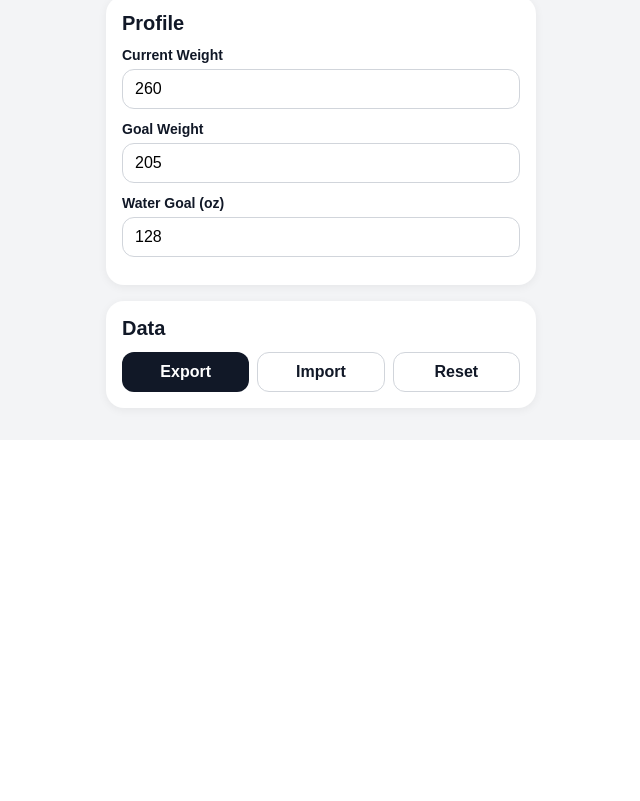
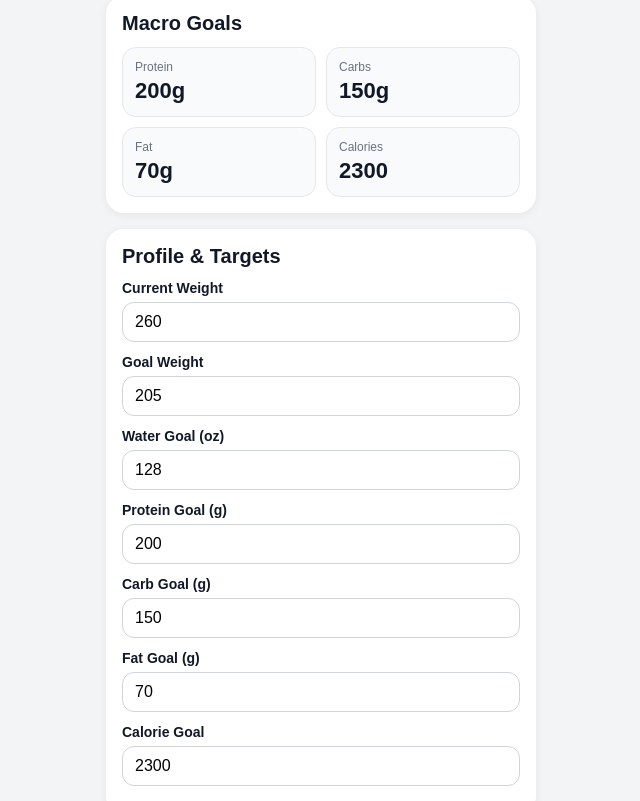
Before and after one commit to kfairfax7-web/Fitness-tracker, a React (Vite) app: page / in a window 1280 px wide. Shown: the part 420-1221 px from the top of the page, without its empty margins (319-959 px from the left). Before the commit the page ends 860 px from the top, so only its background shows below. Built offline with nearby package versions, Linux system fonts and the light colour scheme.

Commit message:
Update App.jsx

```diff
--- a/src/App.jsx
+++ b/src/App.jsx
@@ -62,6 +62,10 @@ const defaultState = {
     currentWeight: '260',
     goalWeight: '205',
     waterGoal: '128',
+    proteinGoal: '200',
+    carbGoal: '150',
+    fatGoal: '70',
+    calorieGoal: '2300',
   },
   selectedDay: 'Mon',
   daily: {
@@ -83,7 +87,7 @@ const defaultState = {
   })),
 }
 
-const STORAGE_KEY = 'fitness-tracker-full-v1'
+const STORAGE_KEY = 'fitness-tracker-full-v2'
 
 function App() {
   const [tab, setTab] = useState('dashboard')
@@ -354,7 +358,7 @@ function App() {
         <div style={styles.hero}>
           <h1 style={styles.title}>Fitness Tracker 💪</h1>
           <div style={styles.subtitle}>
-            8-week cut tracker • meals • habits • progress • weight
+            8-week cut tracker • meals • habits • progress • macros
           </div>
         </div>
 
@@ -398,7 +402,29 @@ function App() {
             </div>
 
             <div style={styles.card}>
-              <h2 style={styles.h2}>Profile</h2>
+              <h2 style={styles.h2}>Macro Goals</h2>
+              <div style={styles.grid2}>
+                <div style={styles.stat}>
+                  <div style={styles.statLabel}>Protein</div>
+                  <div style={styles.statValue}>{data.profile.proteinGoal}g</div>
+                </div>
+                <div style={styles.stat}>
+                  <div style={styles.statLabel}>Carbs</div>
+                  <div style={styles.statValue}>{data.profile.carbGoal}g</div>
+                </div>
+                <div style={styles.stat}>
+                  <div style={styles.statLabel}>Fat</div>
+                  <div style={styles.statValue}>{data.profile.fatGoal}g</div>
+                </div>
+                <div style={styles.stat}>
+                  <div style={styles.statLabel}>Calories</div>
+                  <div style={styles.statValue}>{data.profile.calorieGoal}</div>
+                </div>
+              </div>
+            </div>
+
+            <div style={styles.card}>
+              <h2 style={styles.h2}>Profile & Targets</h2>
               <label style={styles.label}>Current Weight</label>
               <input
                 style={styles.input}
@@ -418,6 +444,34 @@ function App() {
                 style={styles.input}
                 value={data.profile.waterGoal}
                 onChange={(e) => updateProfile('waterGoal', e.target.value)}
+              />
+
+              <label style={styles.label}>Protein Goal (g)</label>
+              <input
+                style={styles.input}
+                value={data.profile.proteinGoal}
+                onChange={(e) => updateProfile('proteinGoal', e.target.value)}
+              />
+
+              <label style={styles.label}>Carb Goal (g)</label>
+              <input
+                style={styles.input}
+                value={data.profile.carbGoal}
+                onChange={(e) => updateProfile('carbGoal', e.target.value)}
+              />
+
+              <label style={styles.label}>Fat Goal (g)</label>
+              <input
+                style={styles.input}
+                value={data.profile.fatGoal}
+                onChange={(e) => updateProfile('fatGoal', e.target.value)}
+              />
+
+              <label style={styles.label}>Calorie Goal</label>
+              <input
+                style={styles.input}
+                value={data.profile.calorieGoal}
+                onChange={(e) => updateProfile('calorieGoal', e.target.value)}
               />
             </div>
 
@@ -445,7 +499,6 @@ function App() {
         )}
 
         {tab === 'daily' && (
-          <>
           <div style={styles.card}>
             <h2 style={styles.h2}>Daily Check-In</h2>
 
@@ -491,9 +544,7 @@ function App() {
               <input
                 type="checkbox"
                 checked={selectedDayData.carbsTimed}
-                  onChange={(e) =>
-                    updateDailyField(data.selectedDay, 'carbsTimed', e.target.checked)
-                  }
+                onChange={(e) => updateDailyField(data.selectedDay, 'carbsTimed', e.target.checked)}
               />
             </div>
 
@@ -523,7 +574,6 @@ function App() {
               placeholder="Energy, cravings, hunger, workout notes..."
             />
           </div>
-          </>
         )}
 
         {tab === 'weekly' && (
@@ -572,7 +622,6 @@ function App() {
         )}
 
         {tab === 'meals' && (
-          <>
           <div style={styles.card}>
             <h2 style={styles.h2}>7-Day Meal Plan</h2>
 
@@ -588,7 +637,6 @@ function App() {
               </div>
             ))}
           </div>
-          </>
         )}
       </div>
     </div>
```
Lines whose indentation alone changed are shown as unchanged.
